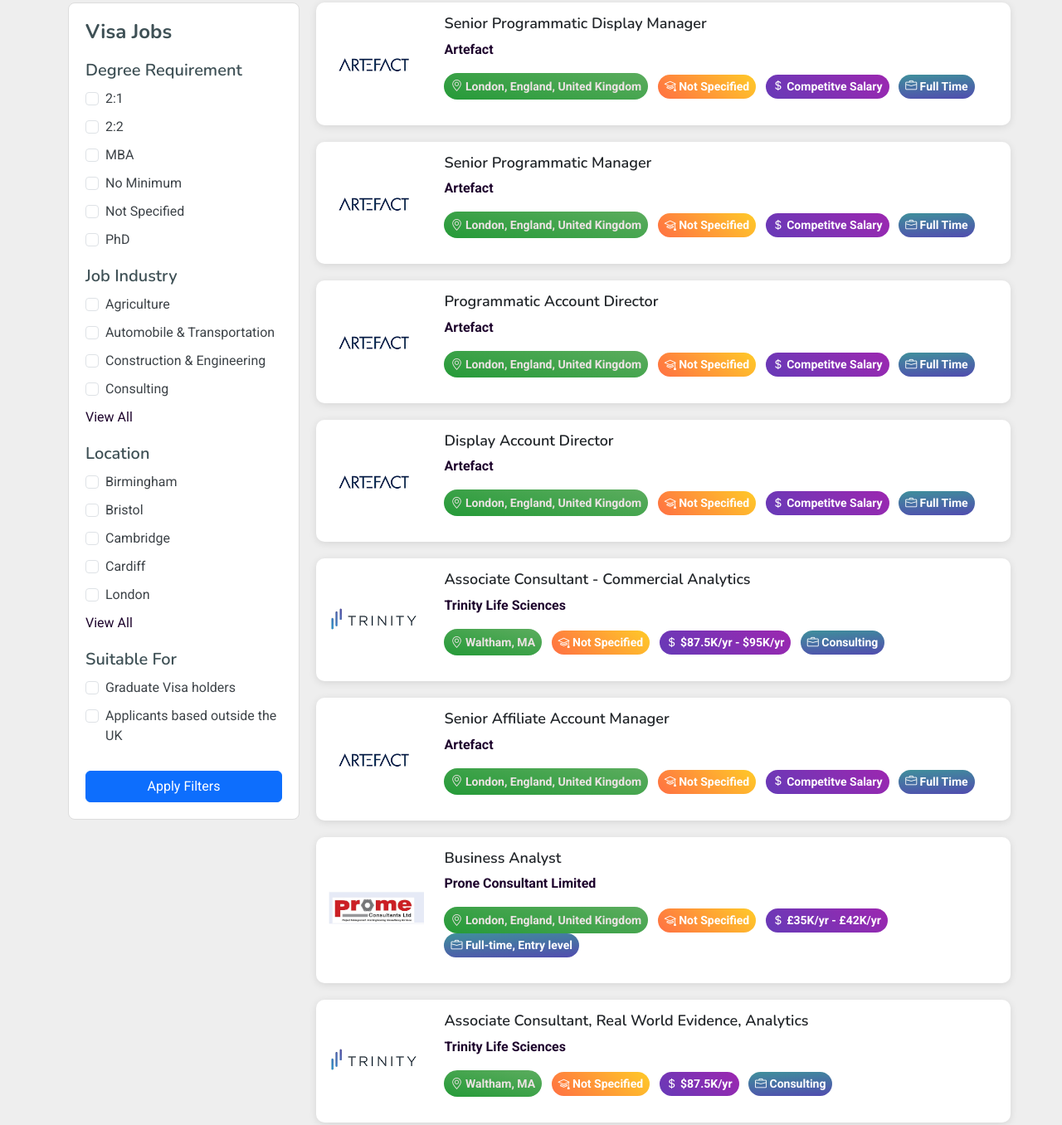
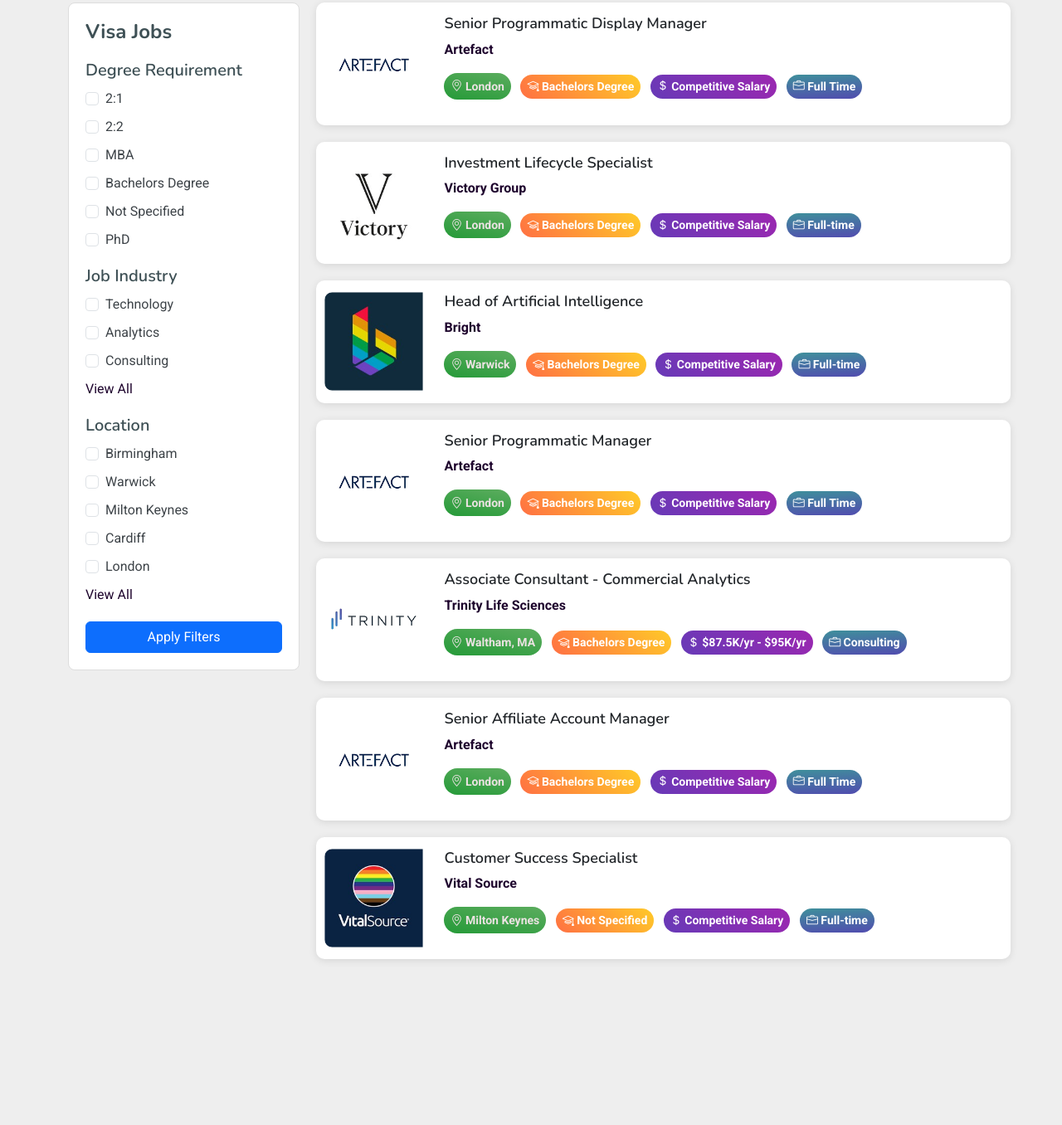
Before and after one commit to Degergokalp/uk_visa_jobs, a plain HTML site: page jobs.html in a window 1280 px wide. Shown: the part 233-1589 px from the top of the page at 83% size. After the commit the page ends 1409 px from the top, so only its background shows below. Drawn offline with nearby package versions, Linux system fonts and the light colour scheme.

Commit message:
ebesini siktiğim şey çok amele işi

```diff
--- a/assets/js/main.js
+++ b/assets/js/main.js
@@ -211,14 +211,12 @@
             const jobItem = document.createElement('div');
             jobItem.className = 'job-item';
             jobItem.innerHTML = `
+            <a href="${job.job_url_path}" style="text-decoration: none; color: inherit;">
   <div class="card mb-3">
     <div class="row g-0">
       <div class="col-md-2 d-flex align-items-center justify-content-center">
         <img src="${job.logo_path}" class="img-fluid rounded-start" alt="Company Logo" style="transform: scale(1.5);">
       </div>
-
-
-
       <div class="col-md-10">
         <div class="card-body">
           <h5 class="card-title">${job.title}</h5>
@@ -246,6 +244,8 @@
       </div>
     </div>
   </div>
+</a>
+
 
             `;
             jobList.appendChild(jobItem);
@@ -272,7 +272,7 @@
 
       const filteredJobs = jobs.filter(job => {
         const degreeMatch = selectedDegrees.length === 0 || selectedDegrees.includes(job.degree_requirement);
-        const industryMatch = selectedIndustries.length === 0 || selectedIndustries.includes(job.job_type); // Adjusted for job_type instead of job_industry
+        const industryMatch = selectedIndustries.length === 0 || selectedIndustries.includes(job.industry); // Adjusted for job_type instead of job_industry
         const locationMatch = selectedLocations.length === 0 || selectedLocations.includes(job.location);
         const suitableMatch = selectedSuitables.length === 0 || selectedSuitables.includes(job.company); // Adjusted to use 'company' as a suitable match example
 
--- a/jobs.html
+++ b/jobs.html
@@ -108,7 +108,7 @@
                             </div>
                             <div class="form-check">
                                 <input class="form-check-input" type="checkbox" value="" id="degree4">
-                                <label class="form-check-label" for="degree4">No Minimum</label>
+                                <label class="form-check-label" for="degree4">Bachelors Degree</label>
                             </div>
                             <div class="form-check">
                                 <input class="form-check-input" type="checkbox" value="" id="degree5">
@@ -122,15 +122,11 @@
                             <h5>Job Industry</h5>
                             <div class="form-check">
                                 <input class="form-check-input" type="checkbox" value="" id="industry1">
-                                <label class="form-check-label" for="industry1">Agriculture</label>
+                                <label class="form-check-label" for="industry1">Technology</label>
                             </div>
                             <div class="form-check">
                                 <input class="form-check-input" type="checkbox" value="" id="industry2">
-                                <label class="form-check-label" for="industry2">Automobile & Transportation</label>
-                            </div>
-                            <div class="form-check">
-                                <input class="form-check-input" type="checkbox" value="" id="industry3">
-                                <label class="form-check-label" for="industry3">Construction & Engineering</label>
+                                <label class="form-check-label" for="industry2"> Analytics </label>
                             </div>
                             <div class="form-check">
                                 <input class="form-check-input" type="checkbox" value="" id="industry4">
@@ -145,11 +141,11 @@
                             </div>
                             <div class="form-check">
                                 <input class="form-check-input" type="checkbox" value="" id="location2">
-                                <label class="form-check-label" for="location2">Bristol</label>
+                                <label class="form-check-label" for="location2">Warwick</label>
                             </div>
                             <div class="form-check">
                                 <input class="form-check-input" type="checkbox" value="" id="location3">
-                                <label class="form-check-label" for="location3">Cambridge</label>
+                                <label class="form-check-label" for="location3">Milton Keynes</label>
                             </div>
                             <div class="form-check">
                                 <input class="form-check-input" type="checkbox" value="" id="location4">
@@ -161,22 +157,14 @@
                             </div>
                             <a href="#">View All</a>
 
-                            <h5>Suitable For</h5>
-                            <div class="form-check">
-                                <input class="form-check-input" type="checkbox" value="" id="suitable1">
-                                <label class="form-check-label" for="suitable1">Graduate Visa holders</label>
-                            </div>
-                            <div class="form-check">
-                                <input class="form-check-input" type="checkbox" value="" id="suitable2">
-                                <label class="form-check-label" for="suitable2">Applicants based outside the UK</label>
-                            </div>
+
 
                             <button id="apply-filters-button" class="btn btn-primary">Apply Filters</button>
 
                         </div>
 
                         <div id="job-list" class="col-md-9">
-                            <!-- comes from main.js -->
+                            <!-- comes from main.js -fjo->
 
                         </div>
                     </div>
--- a/jobs/jobs.json
+++ b/jobs/jobs.json
@@ -3,84 +3,79 @@
     {
       "title": "Senior Programmatic Display Manager",
       "company": "Artefact",
-        "location": "London, England, United Kingdom",
-        "salary": "Competitve Salary",
-        "degree_requirement": "Not Specified",
+      "location": "London",
+      "salary": "Competitive Salary",
+      "degree_requirement": "Bachelors Degree",
       "job_type": "Full Time",
-        "logo_path": "assets/img/images.png"
+      "logo_path": "assets/img/images.png",
+      "job_url_path": "https://www.linkedin.com/jobs/view/3773747635/?alternateChannel=search&refId=XI0CMeSBBGGdM13WeW4%2BFg%3D%3D&trackingId=ql7gufah7TWQSdJWSli4cw%3D%3D",
+      "industry": "Technology"
+    },
+    {
+      "title": "Investment Lifecycle Specialist",
+      "company": "Victory Group",
+      "location": "London",
+      "salary": "Competitive Salary",
+      "degree_requirement": "Bachelors Degree",
+      "job_type": "Full-time",
+      "logo_path": "assets/img/vic.jpeg",
+      "job_url_path": "https://victorygroup.com/careers",
+      "industry": "Consulting"
+    },
+    {
+      "title": "Head of Artificial Intelligence",
+      "company": "Bright",
+      "location": "Warwick",
+      "salary": "Competitive Salary",
+      "degree_requirement": "Bachelors Degree",
+      "job_type": "Full-time",
+      "logo_path": "assets/img/bright.jpeg",
+      "job_url_path": "https://brightsg.peoplehr.net/Pages/JobBoard/Opening.aspx?v=a84fc7b4-8761-4b16-aa27-2591763603f9",
+      "industry": "Technology"
     },
     {
       "title": "Senior Programmatic Manager",
       "company": "Artefact",
-        "location": "London, England, United Kingdom",
-        "salary": "Competitve Salary",
-        "degree_requirement": "Not Specified",
+      "location": "London",
+      "salary": "Competitive Salary",
+      "degree_requirement": "Bachelors Degree",
       "job_type": "Full Time",
-        "logo_path": "assets/img/images.png"
-      },
-      {
-        "title": "Programmatic Account Director",
-        "company": "Artefact",
-        "location": "London, England, United Kingdom",
-        "salary": "Competitve Salary",
-        "degree_requirement": "Not Specified",
-        "job_type": "Full Time",
-        "logo_path": "assets/img/images.png"
-      },
-      {
-        "title": "Display Account Director",
-        "company": "Artefact",
-        "location": "London, England, United Kingdom",
-        "salary": "Competitve Salary",
-        "degree_requirement": "Not Specified",
-        "job_type": "Full Time",
-        "logo_path": "assets/img/images.png"
+      "logo_path": "assets/img/images.png",
+      "job_url_path": "https://www.linkedin.com/jobs/view/3668056767/?alternateChannel=search&refId=XI0CMeSBBGGdM13WeW4%2BFg%3D%3D&trackingId=6XZsaACiaKjvYHgO%2BVEbDQ%3D%3D",
+      "industry": "Technology"
     },
     {
       "title": "Associate Consultant - Commercial Analytics",
       "company": "Trinity Life Sciences",
       "location": "Waltham, MA",
       "salary": "$87.5K/yr - $95K/yr",
-        "degree_requirement": "Not Specified",
+      "degree_requirement": "Bachelors Degree",
       "job_type": "Consulting",
-        "logo_path": "assets/img/trr.png"
+      "logo_path": "assets/img/trr.png",
+      "job_url_path": "https://www.paycomonline.net/v4/ats/web.php/jobs/ViewJobDetails?job=212000&clientkey=CAE04721499AE1DC87F8CD44325EC4C2",
+      "industry": "Analytics"
     },
     {
       "title": "Senior Affiliate Account Manager",
       "company": "Artefact",
-        "location": "London, England, United Kingdom",
-        "salary": "Competitve Salary",
-        "degree_requirement": "Not Specified",
+      "location": "London",
+      "salary": "Competitive Salary",
+      "degree_requirement": "Bachelors Degree",
       "job_type": "Full Time",
-        "logo_path": "assets/img/images.png"
+      "logo_path": "assets/img/images.png",
+      "job_url_path": "https://www.linkedin.com/jobs/view/3936786455/?alternateChannel=search&refId=XI0CMeSBBGGdM13WeW4%2BFg%3D%3D&trackingId=MvKiY509X2cQQKnnpHEyYA%3D%3D",
+      "industry": "Technology"
     },
     {
-        "title": "Business Analyst",
-        "company": "Prone Consultant Limited",
-        "location": "London, England, United Kingdom",
-        "salary": "£35K/yr - £42K/yr",
+      "title": "Customer Success Specialist",
+      "company": "Vital Source",
+      "location": "Milton Keynes",
+      "salary": "Competitive Salary",
       "degree_requirement": "Not Specified",
-        "job_type": "Full-time, Entry level",
-        "logo_path": "assets/img/pp.jpg"
-      },
-      {
-        "title": "Associate Consultant, Real World Evidence, Analytics",
-        "company": "Trinity Life Sciences",
-        "location": "Waltham, MA",
-        "salary": "$87.5K/yr",
-        "degree_requirement": "Not Specified",
-        "job_type": "Consulting",
-        "logo_path": "assets/img/trr.png"
-      },
-
-      {
-        "title": "Consultant, Real World Evidence, Analytics",
-        "company": "Trinity Life Sciences",
-        "location": "Waltham, MA",
-        "salary": "$103K/yr",
-        "degree_requirement": "Not Specified",
-        "job_type": "Consulting/Full-time",
-        "logo_path": "assets/img/trr.png"
+      "job_type": "Full-time",
+      "logo_path": "assets/img/vs.jpeg",
+      "job_url_path": "https://jobs.jobvite.com/careers/vitalsource/job/oue5rfwY/apply?__jvst=job+board&__jvsd=LinkedInLimited",
+      "industry": "Technology"
     }
   ]
 }
```
Also changed, not shown: assets/img/bright.jpeg (added), assets/img/vic.jpeg (added), assets/img/vs.jpeg (added). Lines whose indentation alone changed are shown as unchanged.
